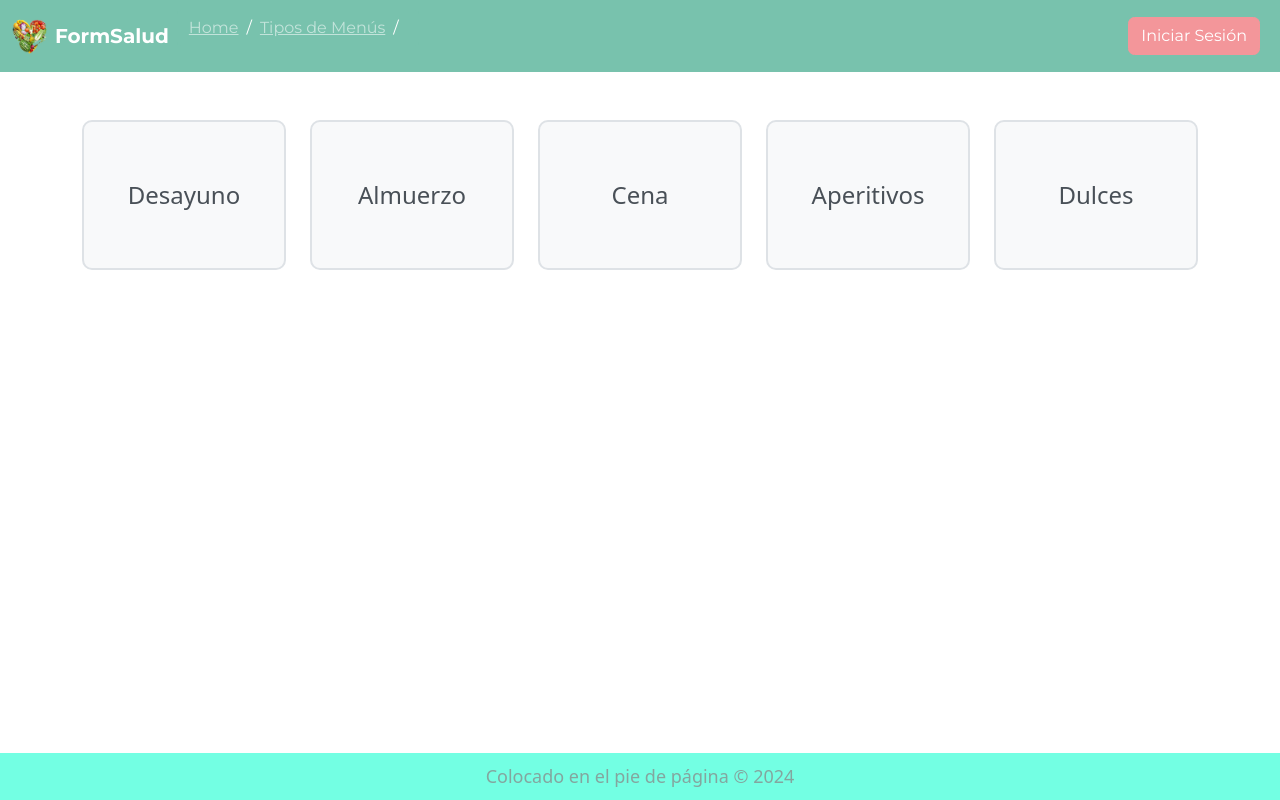
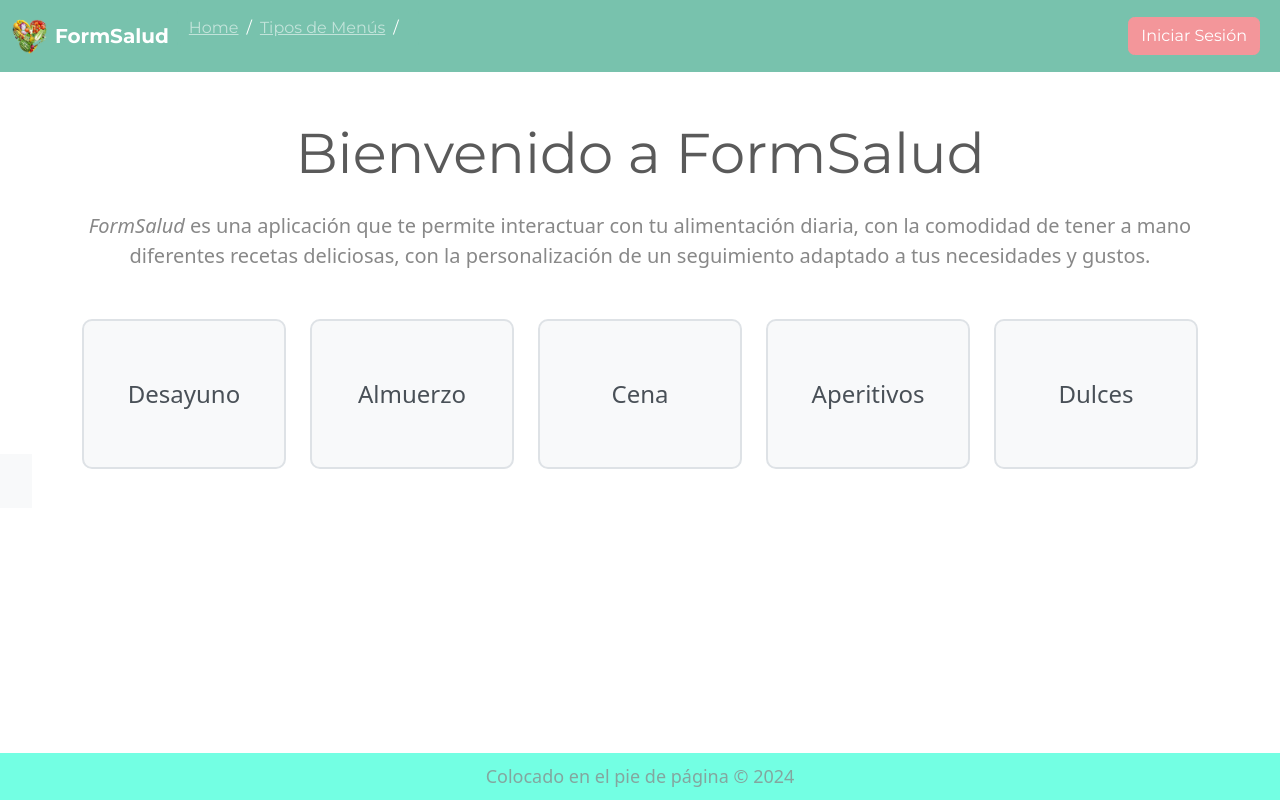
Before and after one commit to InmaBV82/AngularPIFormSalud, an Angular app: page / in a window 1280 px wide. Built offline with nearby package versions, Linux system fonts and the light colour scheme; no server answers.

Commit message:
Texto introduccion

```diff
--- a/src/app/app.component.html
+++ b/src/app/app.component.html
@@ -5,4 +5,4 @@
   <router-outlet></router-outlet>
 </div>
 
-<app-pie></app-pie>
+<app-pie class="mt-auto bg-light p-3"></app-pie>
--- a/src/app/componentes/inicio/inicio.component.html
+++ b/src/app/componentes/inicio/inicio.component.html
@@ -1 +1,7 @@
+<div class="container mt-5">
+    <h1 class="display-4 text-center mb-4">Bienvenido a FormSalud</h1>
+    <p class="text-center fs-5">
+        <em>FormSalud</em> es una aplicación que te permite interactuar con tu alimentación diaria, con la comodidad de tener a mano diferentes recetas deliciosas, con la personalización de un seguimiento adaptado a tus necesidades y gustos.
+    </p>
+</div>
 <app-categoria></app-categoria>
--- a/src/app/componentes/login/login.component.html
+++ b/src/app/componentes/login/login.component.html
@@ -1,3 +1,4 @@
+
 <div class="container">
     <div class="row justify-content-center">
         <div class="col-md-8">
--- a/src/app/componentes/perfil/perfil.component.html
+++ b/src/app/componentes/perfil/perfil.component.html
@@ -1,3 +1,4 @@
+<h1 class="display-4 text-center mb-4">FormSalud</h1>
 <app-listado-categorias></app-listado-categorias>
 <div class="container">
     <div class="dropdown">
--- a/src/app/componentes/registro/registro.component.html
+++ b/src/app/componentes/registro/registro.component.html
@@ -1,3 +1,4 @@
+
 <div class="container">
     <div class="row justify-content-center">
         <div class="col-md-8">
--- a/src/app/componentes/tipos/tipos.component.html
+++ b/src/app/componentes/tipos/tipos.component.html
@@ -1,6 +1,3 @@
-<!--Si tenemos el resultado de ese tipo Observable le ponemos un alias resultObject
-@if(tipoList$ | async; as resultObject){}-->
-
   <div class="container mt-5">
     <h2>Tipos de Menús </h2>
     <table class="table  mt-3">
```
